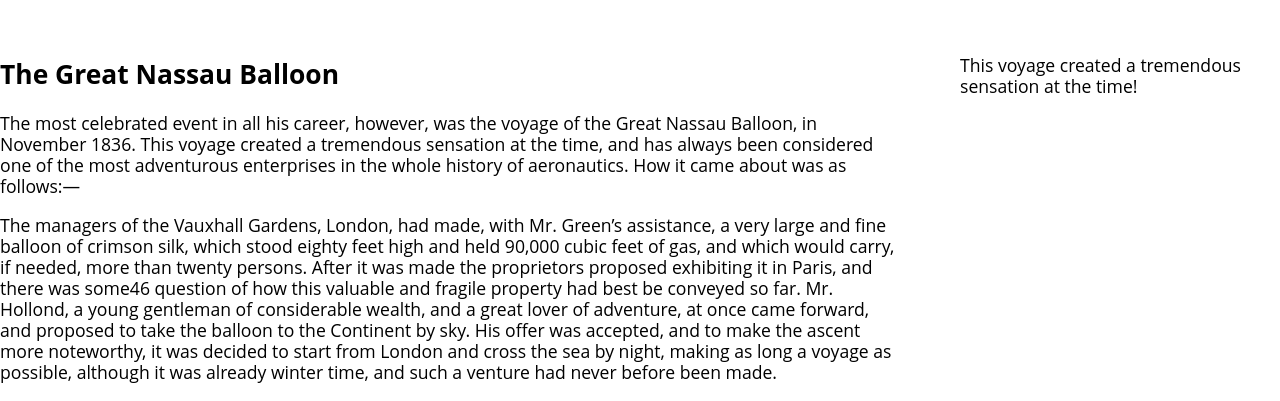
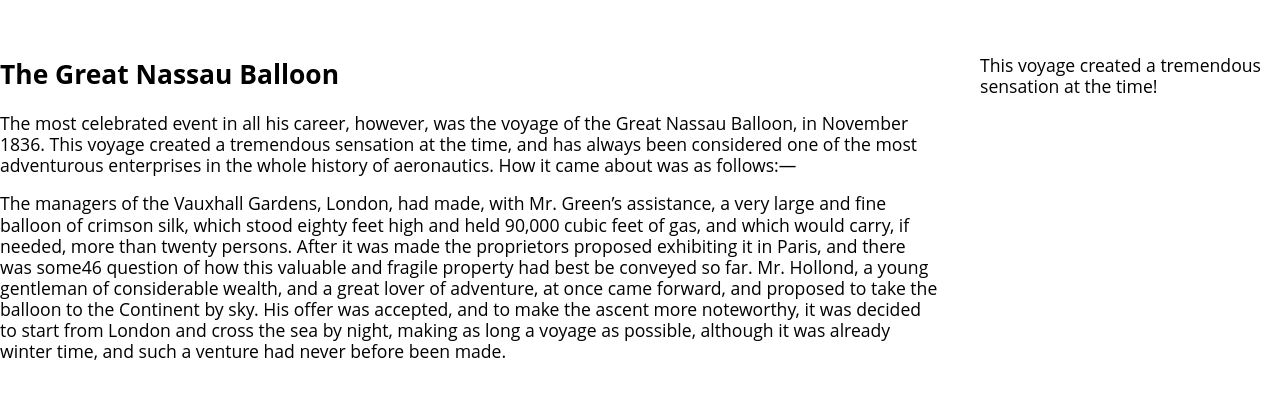
Before and after one commit to jbthecoder5/css-grid-learning2, a plain HTML site: page index.html in a window 1280 px wide. Shown: the part 885-1286 px from the top of the page. After the commit the page ends 1265 px from the top, so only its background shows below. Drawn offline with Linux system fonts and the light colour scheme.

Commit message:
learned more about fr unit and how i can mix it up with pixels and percentages for grid column to become more flexible.

```diff
--- a/grids.css
+++ b/grids.css
@@ -86,6 +86,6 @@
 .content {
   margin-top: 40px;
   display: grid;
-  gap: 5%;
-  grid-template-columns: 70% 25%;
+  gap: 40px;
+  grid-template-columns: 1fr 300px;
 }
```
